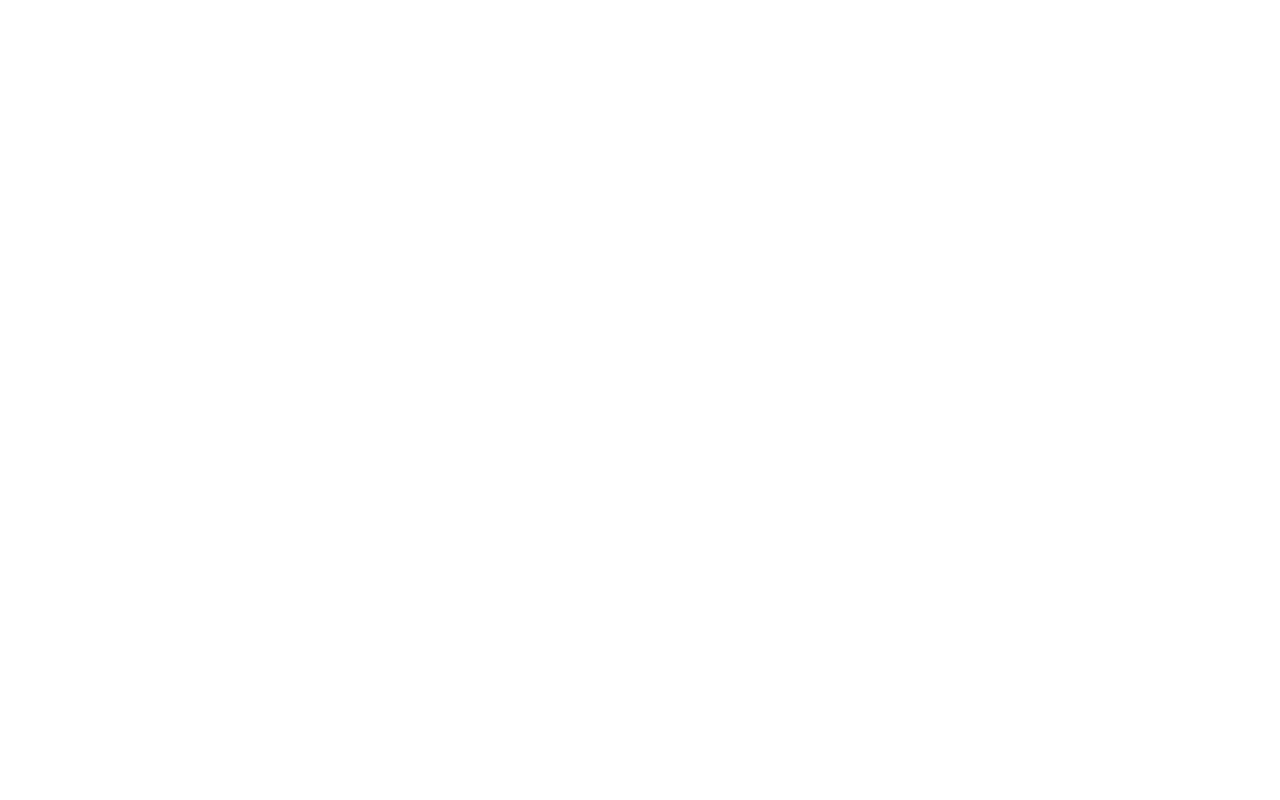
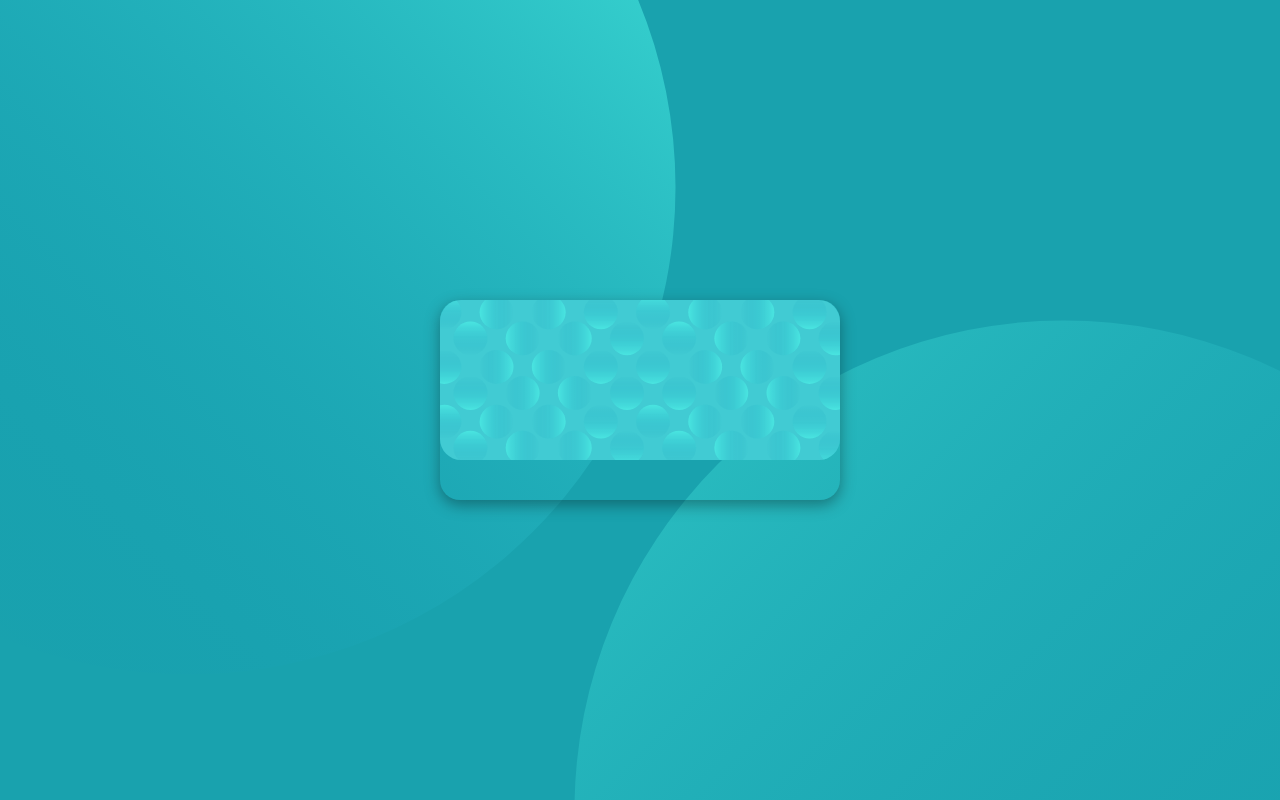
Before and after one commit to ehsanmavaei/profile-card, a plain HTML site: page index.html in a window 1280 px wide. Drawn offline with Linux system fonts and the light colour scheme.

Commit message:
background and the card definition

```diff
--- a/index.html
+++ b/index.html
@@ -7,6 +7,13 @@
     <title>Document</title>
 </head>
 <body>
+    <div class="main">
+        <div class="card">
+            <div class="top">
+            <img src="/dist/img/bg-pattern-card.svg" />
 
+            </div>
+        </div>
+    </div>
 </body>
 </html>
--- a/source/_main.scss
+++ b/source/_main.scss
@@ -1 +1,26 @@
 @include reset;
+.main{
+    display: flex;
+    justify-content: center;
+    align-items: center;
+    background-color: $Dark-cyan;
+    background-image: url('/dist/img/bg-pattern-top.svg'), url('/dist/img/bg-pattern-bottom.svg');
+    background-position: -100% 170%, 190% -180%;
+    background-repeat: no-repeat, no-repeat;
+    height: 100vh;
+
+    .card{
+
+        border-radius: 20px;
+        min-width: 400px;
+        min-height: 200px;
+        box-shadow: rgba(0, 0, 0, 0.35) 0px 5px 15px;
+        .top{
+            img{
+
+              object-fit:cover;
+             border-radius: 21px;
+            }
+        }
+    }
+}
```
Also changed, not shown: dist/css/style.css, 1 other file.
